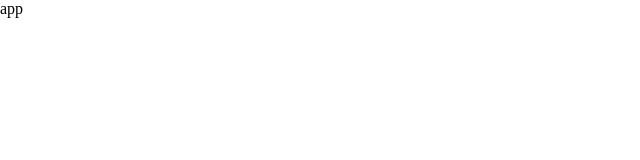
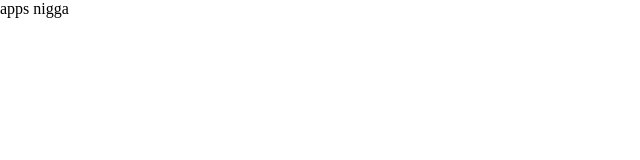
Before and after one commit to Sahrior/Tomatoo.., a React (Vite) app in the folder frontend/: page / in a window 1280 px wide. Shown: the top 160 px of the page, without its empty margins (0-640 px from the left). Built offline with nearby package versions, Linux system fonts and the light colour scheme.

Commit message:
checking

```diff
--- a/frontend/src/App.jsx
+++ b/frontend/src/App.jsx
@@ -3,7 +3,7 @@ import React from 'react'
 const App = () => {
   return (
     <div>
-      app
+      apps nigga
     </div>
   )
 }
```
